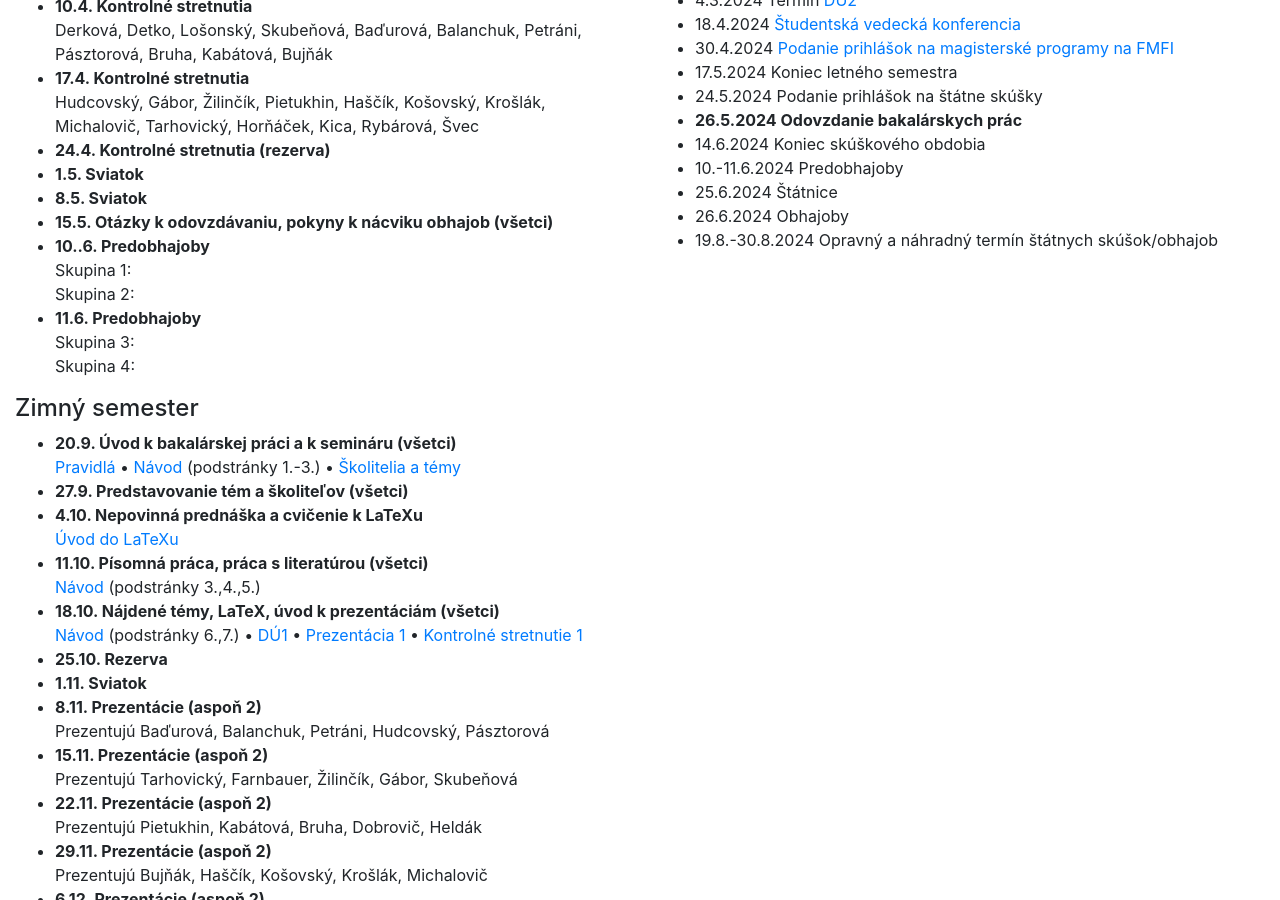
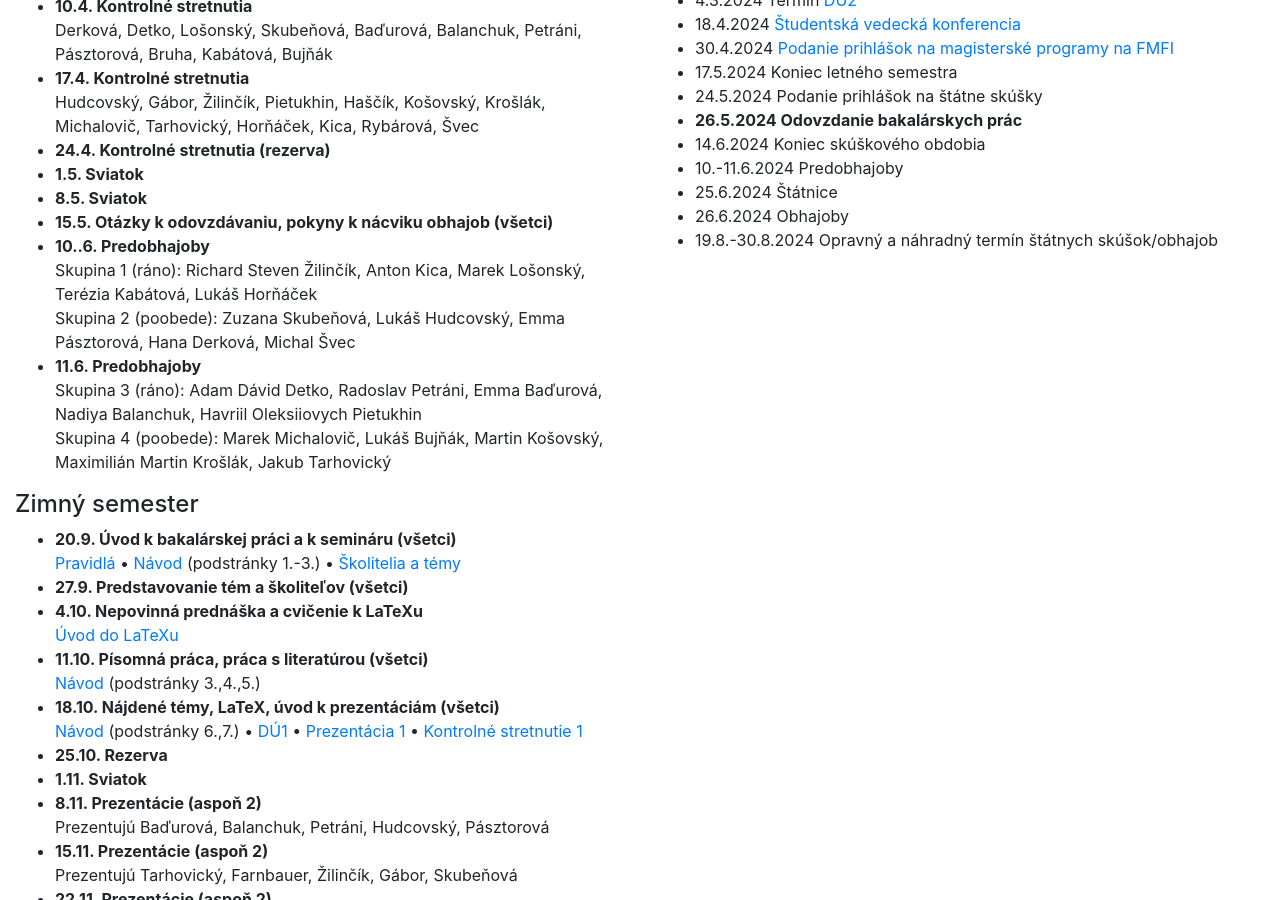
Before and after one commit to bbrejova/bcinf, a Jekyll site: the page built from index.md, in a window 1280 px wide and 900 px high, scrolled down 529 px. Built offline with Jekyll 4.4.1, drawn with Linux system fonts in a browser that asks for light colours; nearby versions of some CDN libraries.

Commit message:
Rozpis predobhajoby

```diff
--- a/index.md
+++ b/index.md
@@ -30,11 +30,35 @@ Hudcovský, Gábor, Žilinčík, Pietukhin, Haščík, Košovský, Krošlák, Mi
 * **8.5. Sviatok**
 * **15.5. Otázky k odovzdávaniu, pokyny k nácviku obhajob (všetci)**
 * **10..6. Predobhajoby**<br>
-Skupina 1:<br>
-Skupina 2:<br>
+Skupina 1 (ráno):
+Richard Steven Žilinčík,
+Anton Kica,
+Marek Lošonský,
+Terézia Kabátová,
+Lukáš Horňáček
+<br>
+Skupina 2 (poobede):
+Zuzana Skubeňová,
+Lukáš Hudcovský,
+Emma Pásztorová,
+Hana Derková,
+Michal Švec
+<br>
 * **11.6. Predobhajoby**<br>
-Skupina 3:<br>
-Skupina 4:<br>
+Skupina 3 (ráno):
+Adam Dávid Detko,
+Radoslav Petráni,
+Emma Baďurová,
+Nadiya Balanchuk,
+Havriil Oleksiiovych Pietukhin
+<br>
+Skupina 4 (poobede):
+Marek Michalovič,
+Lukáš Bujňák,
+Martin Košovský,
+Maximilián Martin Krošlák,
+Jakub Tarhovický
+<br>
 
 
 #### Zimný semester
```
